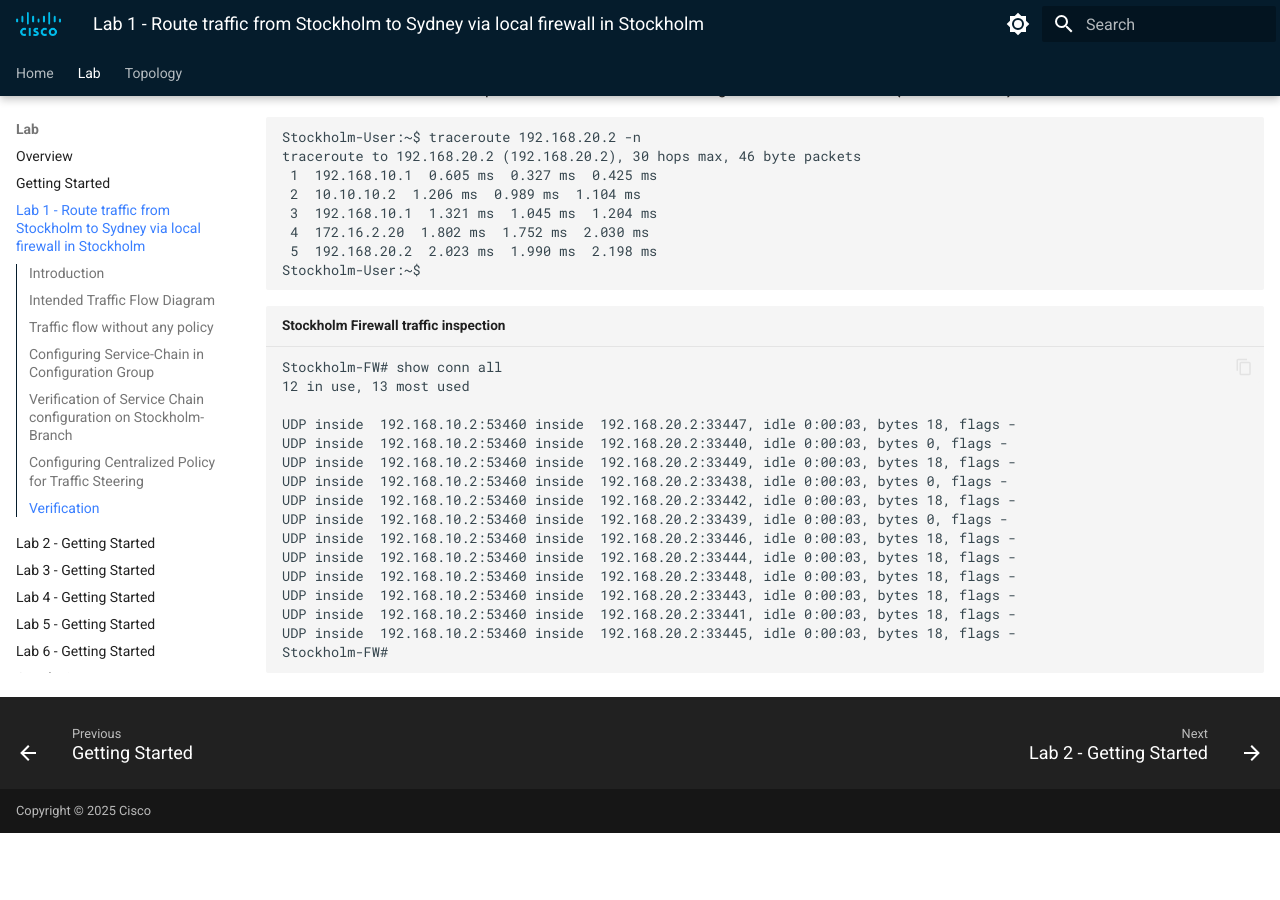
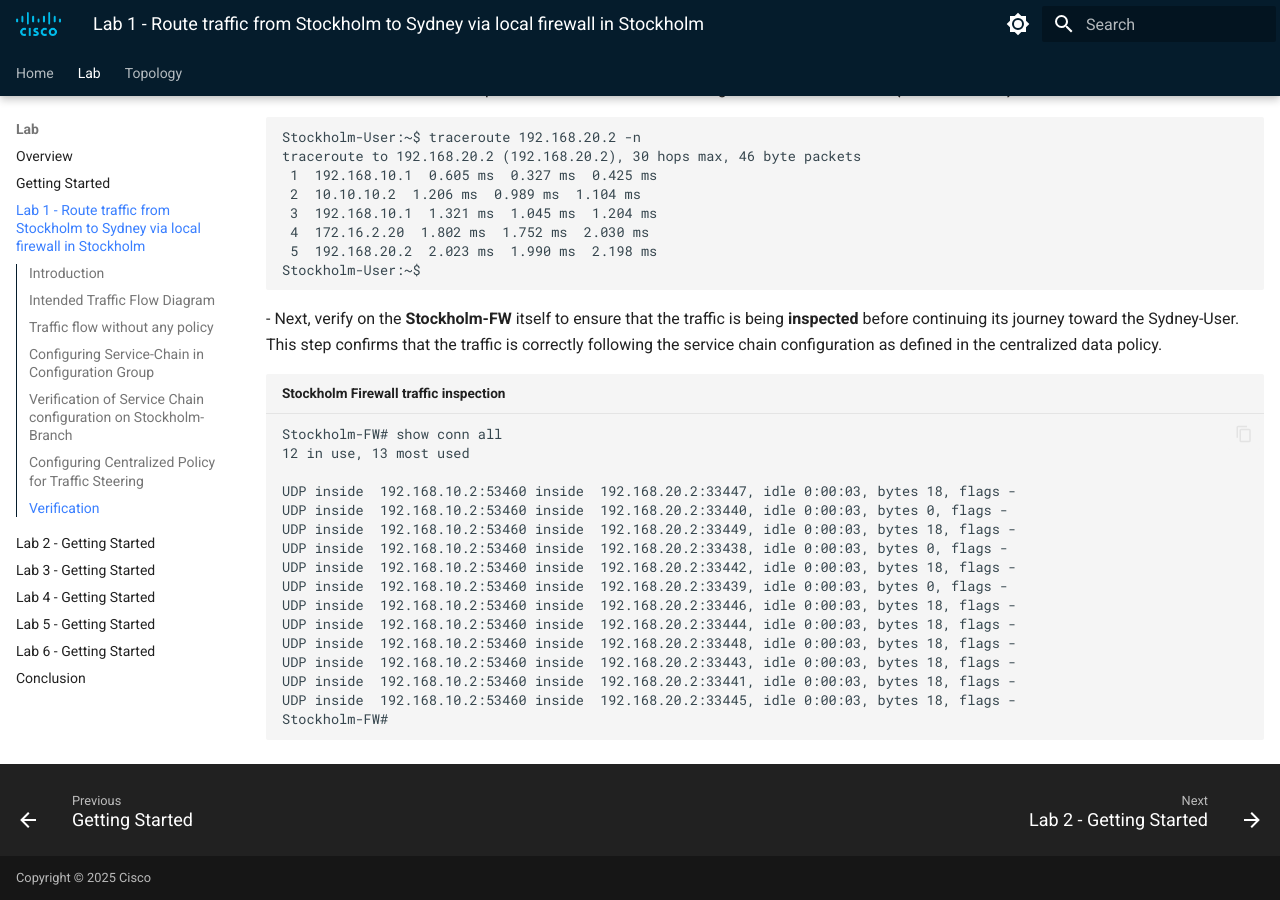
Before and after one commit to ciscodocs/ltrent-2008-clemea25, an MkDocs documentation site: the page built from docs/lab1_getting_started.md, in a window 1280 px wide and 900 px high, scrolled down 28741 px. Built offline with MkDocs 1.6.1 and Material for MkDocs 9.7.7, drawn with Linux system fonts in a browser that asks for light colours; before the commit the page ends 29574 px from its top, so only the background shows below that.

Commit message:
Scenario-1 guide

````diff
--- a/docs/lab1_getting_started.md
+++ b/docs/lab1_getting_started.md
@@ -342,6 +342,7 @@ traceroute to 192.168.20.2 (192.168.20.2), 30 hops max, 46 byte packets
  5  192.168.20.2  2.023 ms  1.990 ms  2.198 ms
 Stockholm-User:~$
 ```
+- Next, verify on the **Stockholm-FW** itself to ensure that the traffic is being **inspected** before continuing its journey toward the Sydney-User. This step confirms that the traffic is correctly following the service chain configuration as defined in the centralized data policy.
 
 ```{.ios no-copy title="Stockholm Firewall traffic inspection"}
 Stockholm-FW# show conn all
````
